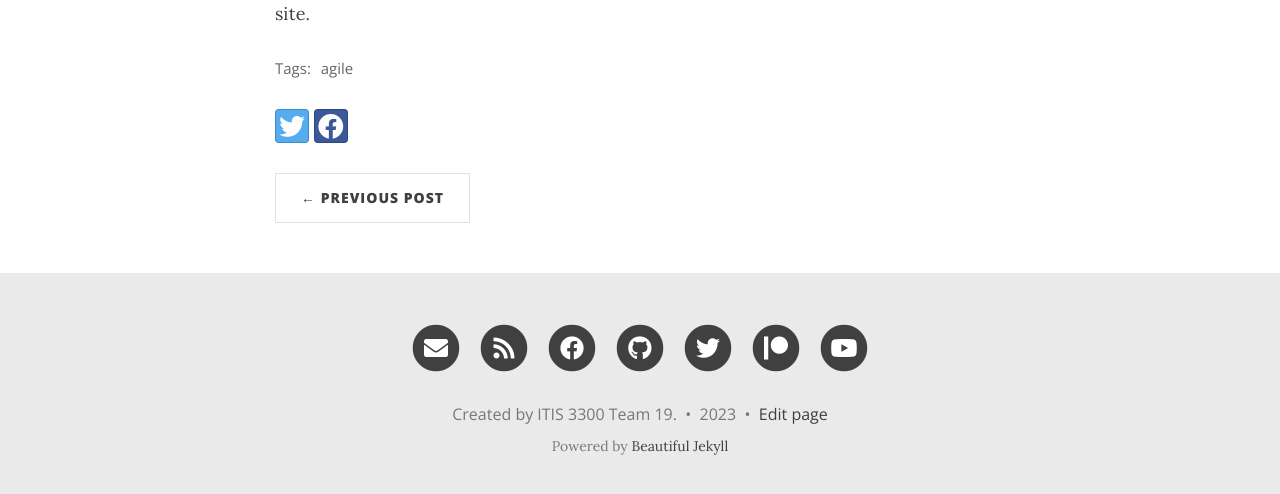
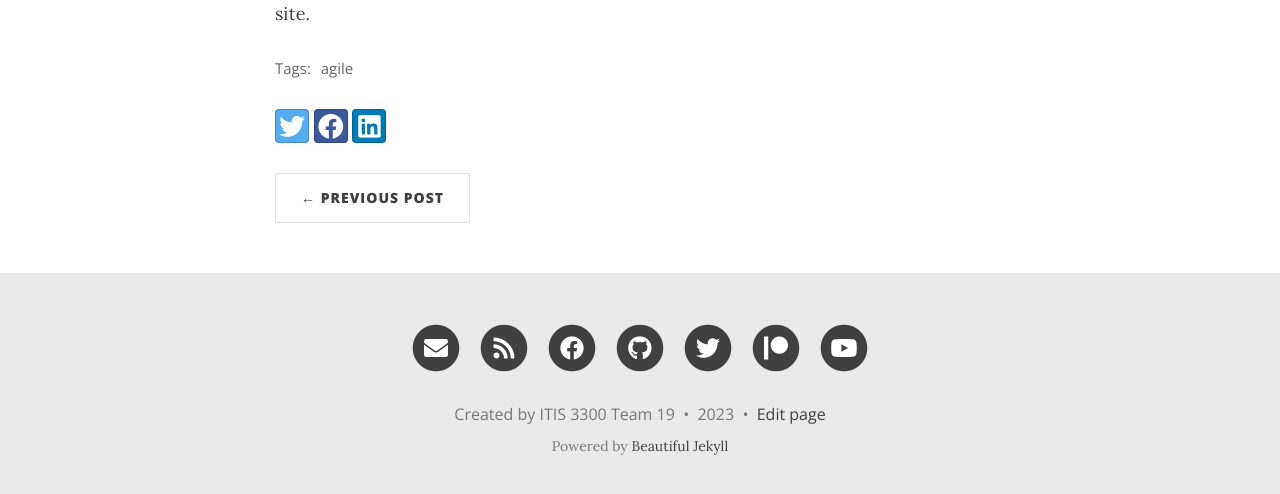
Before and after one commit to dlouangr/agile-blog, a Jekyll site: the page built from _posts/2023-09-07-post1.md, in a window 1280 px wide and 1112 px high. Shown: the part 605-1099 px from the top of the window. Built offline with Jekyll 4.4.1, drawn with Linux system fonts in a browser that asks for light colours; nearby versions of some CDN libraries; comment, search, counter and statistics services are not loaded; part of the change alters nothing that is shown.

```diff
--- a/_config.yml
+++ b/_config.yml
@@ -13,7 +13,7 @@
 title: Team 19's Agile Blog!
 
 # Your name to show in the footer
-author: Created by ITIS 3300 Team 19.
+author: Created by ITIS 3300 Team 19
 
 ###############################################
 # --- List of links in the navigation bar --- #
@@ -52,11 +52,11 @@ round-avatar: true
 social-network-links:
   email: "someone@example.com"
   rss: true  # remove this line if you don't want to show an RSS link at the bottom
-  facebook: deanattali
-  github: daattali
-  twitter: daattali
-  patreon: DeanAttali
-  youtube: c/daattali
+  facebook:
+  github:
+  twitter:
+  patreon:
+  youtube:
 #  medium: yourname
 #  reddit: yourname
 #  linkedin: daattali
@@ -91,7 +91,7 @@ rss-description: This website is a virtual proof that I'm awesome
 share-links-active:
   twitter: true
   facebook: true
-  linkedin: false
+  linkedin: true
   vk: false
 
 # How to display the link to your website in the footer
```
